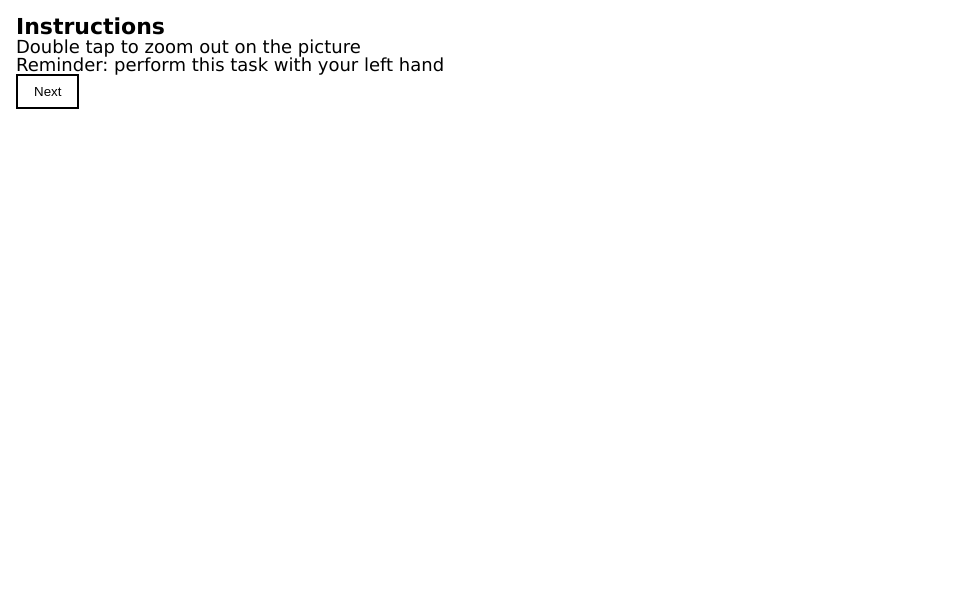
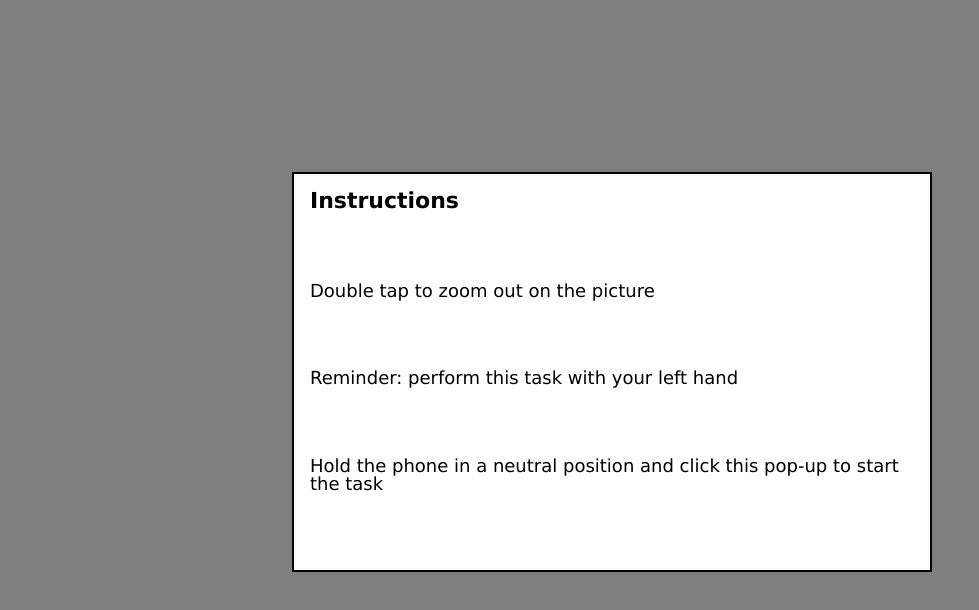
Before and after one commit to TiekieWiki/Thesis-Experiment, a Vue app in the folder thesis-experiment/: page /experiment in a window 1280 px wide. Both pictures are taken after a click on the button "Next". Shown: the top 610 px of the page, without its empty margins (0-979 px from the left). Built offline with nearby package versions, Linux system fonts and the light colour scheme.

Commit message:
Task instruction styling

```diff
--- a/thesis-experiment/src/assets/styles/pages/experiment.scss
+++ b/thesis-experiment/src/assets/styles/pages/experiment.scss
@@ -3,3 +3,10 @@ main.experiment {
   height: 100vh;
   padding: $spacing-medium;
 }
+
+.task-instructions {
+  .pop-up {
+    display: grid;
+    gap: $spacing-small;
+  }
+}
--- a/thesis-experiment/src/components/experiment/taskInstructions/TaskInstructions.vue
+++ b/thesis-experiment/src/components/experiment/taskInstructions/TaskInstructions.vue
@@ -1,8 +1,17 @@
 <template>
-  <h1>Instructions</h1>
-  <p>{{ getTaskInstruction(task) }}</p>
-  <p>Reminder: perform this task with your {{ hand }} hand</p>
-  <button @click="next">Next</button>
+  <teleport to="body">
+    <div class="task-instructions pop-up-background" @click="next">
+      <div class="pop-up">
+        <h1>Instructions</h1>
+        <p>{{ getTaskInstruction(task) }}</p>
+        <p>Reminder: perform this task with your {{ hand }} hand</p>
+        <p>
+          Hold the phone in a neutral position and click this pop-up to start
+          the task
+        </p>
+      </div>
+    </div>
+  </teleport>
 </template>
 
 <script setup lang="ts">
```
